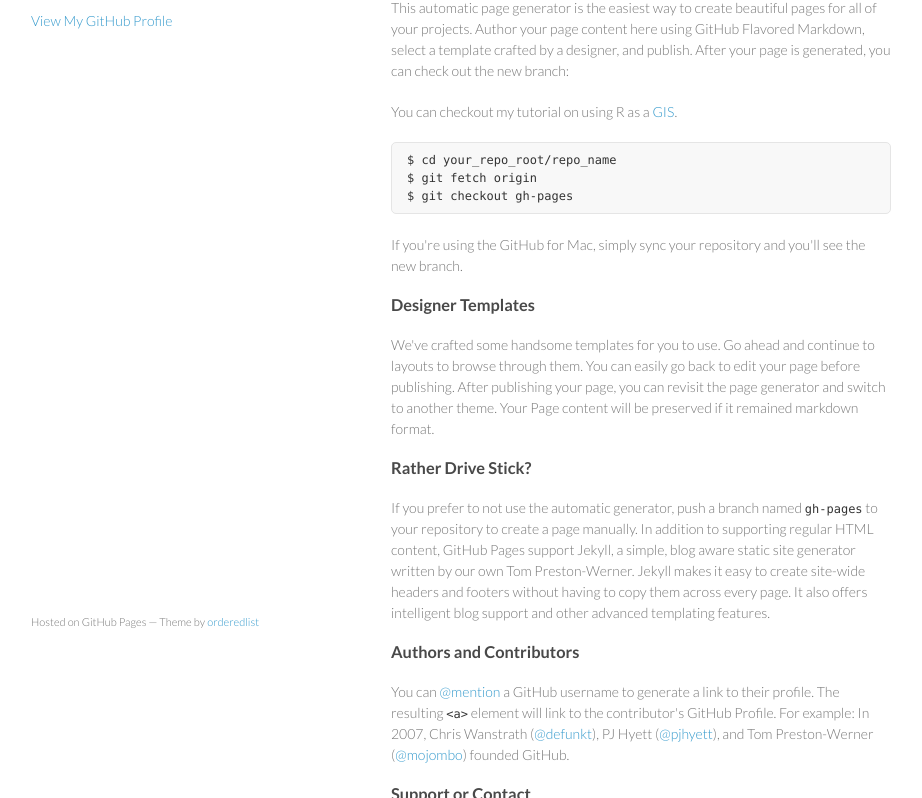
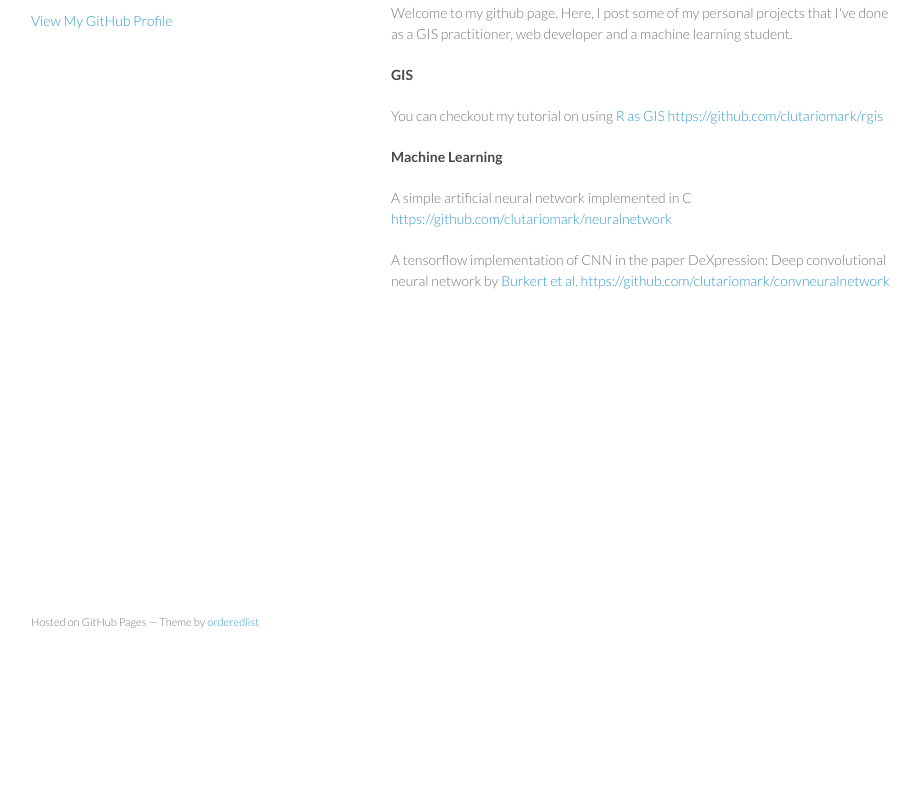
Before and after one commit to clutariomark/clutariomark.github.io, a plain HTML site: page index.html in a window 1280 px wide. Shown: the part 99-897 px from the top of the page, without its empty margins (179-1101 px from the left). After the commit the page ends 800 px from the top, so only its background shows below. Drawn offline with Linux system fonts and the light colour scheme.

Commit message:
updated page

```diff
--- a/index.html
+++ b/index.html
@@ -3,7 +3,7 @@
   <head>
     <meta charset="utf-8">
     <meta http-equiv="X-UA-Compatible" content="chrome=1">
-    <title>Mark Clutario ghpage</title>
+    <title>Mark Clutario</title>
 
     <link rel="stylesheet" href="stylesheets/styles.css">
     <link rel="stylesheet" href="stylesheets/pygment_trac.css">
@@ -23,40 +23,25 @@
 
       </header>
       <section>
-        <h3>
-<a id="welcome-to-github-pages" class="anchor" href="#welcome-to-github-pages" aria-hidden="true"><span class="octicon octicon-link"></span></a>Welcome to GitHub Pages.</h3>
+        <h2>
+<a id="welcome-to-github-pages" class="anchor" href="#welcome-to-github-pages" aria-hidden="true"><span class="octicon octicon-link"></span></a>Hi I'm Mark</h2>
 
-<p>This automatic page generator is the easiest way to create beautiful pages for all of your projects. Author your page content here using GitHub Flavored Markdown, select a template crafted by a designer, and publish. After your page is generated, you can check out the new branch:</p>
+<p>Welcome to my github page. Here, I post some of my personal projects that I've done as a GIS practitioner, web developer and a machine learning student.</p>
 
-<p>You can checkout my tutorial on using R as a <a href="https://clutariomark.github.io/rgis" class="user-mention">GIS</a>.</p>
+<h4>GIS</h4>
+<p>You can checkout my tutorial on using <a href="https://clutariomark.github.io/rgis" class="user-mention">R as GIS</a> <a href="https://github.com/clutariomark/rgis" class="user-mention">https://github.com/clutariomark/rgis</a></p>
+<h4>Machine Learning</h4>
+<p>A simple artificial neural network implemented in C <a href="https://github.com/clutariomark/neuralnetwork" class="user-mention">https://github.com/clutariomark/neuralnetwork</a>
+        </p>
+        <p>A tensorflow implementation of CNN in the paper DeXpression: Deep convolutional neural network  by <a href="https://arxiv.org/abs/1509.05371">Burkert et al.</a>
 
-<pre><code>$ cd your_repo_root/repo_name
-$ git fetch origin
-$ git checkout gh-pages
-</code></pre>
+        <a href="https://github.com/clutariomark/neuralnetwork" class="user-mention">https://github.com/clutariomark/convneuralnetwork</a>
+        </p>
+      </section>
 
-<p>If you're using the GitHub for Mac, simply sync your repository and you'll see the new branch.</p>
 
-<h3>
-<a id="designer-templates" class="anchor" href="#designer-templates" aria-hidden="true"><span class="octicon octicon-link"></span></a>Designer Templates</h3>
 
-<p>We've crafted some handsome templates for you to use. Go ahead and continue to layouts to browse through them. You can easily go back to edit your page before publishing. After publishing your page, you can revisit the page generator and switch to another theme. Your Page content will be preserved if it remained markdown format.</p>
 
-<h3>
-<a id="rather-drive-stick" class="anchor" href="#rather-drive-stick" aria-hidden="true"><span class="octicon octicon-link"></span></a>Rather Drive Stick?</h3>
-
-<p>If you prefer to not use the automatic generator, push a branch named <code>gh-pages</code> to your repository to create a page manually. In addition to supporting regular HTML content, GitHub Pages support Jekyll, a simple, blog aware static site generator written by our own Tom Preston-Werner. Jekyll makes it easy to create site-wide headers and footers without having to copy them across every page. It also offers intelligent blog support and other advanced templating features.</p>
-
-<h3>
-<a id="authors-and-contributors" class="anchor" href="#authors-and-contributors" aria-hidden="true"><span class="octicon octicon-link"></span></a>Authors and Contributors</h3>
-
-<p>You can <a href="https://github.com/blog/821" class="user-mention">@mention</a> a GitHub username to generate a link to their profile. The resulting <code>&lt;a&gt;</code> element will link to the contributor's GitHub Profile. For example: In 2007, Chris Wanstrath (<a href="https://github.com/defunkt" class="user-mention">@defunkt</a>), PJ Hyett (<a href="https://github.com/pjhyett" class="user-mention">@pjhyett</a>), and Tom Preston-Werner (<a href="https://github.com/mojombo" class="user-mention">@mojombo</a>) founded GitHub.</p>
-
-<h3>
-<a id="support-or-contact" class="anchor" href="#support-or-contact" aria-hidden="true"><span class="octicon octicon-link"></span></a>Support or Contact</h3>
-
-<p>Having trouble with Pages? Check out the documentation at <a href="https://help.github.com/pages">https://help.github.com/pages</a> or contact <a href="mailto:support@github.com">support@github.com</a> and we’ll help you sort it out.</p>
-      </section>
       <footer>
         <p><small>Hosted on GitHub Pages &mdash; Theme by <a href="https://github.com/orderedlist">orderedlist</a></small></p>
       </footer>
```
